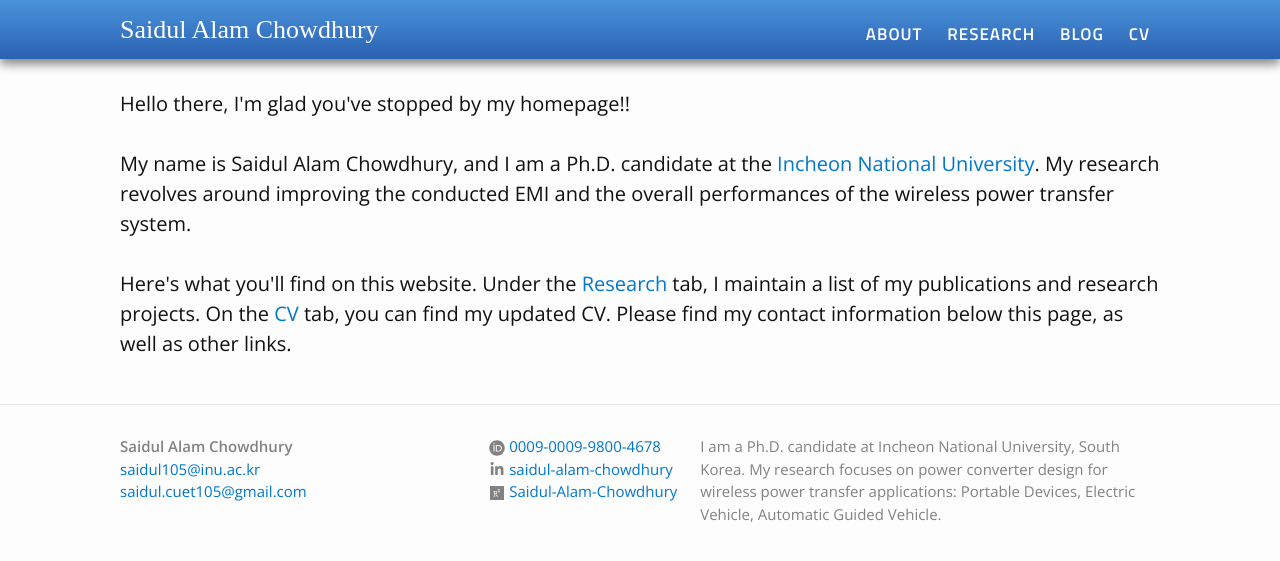
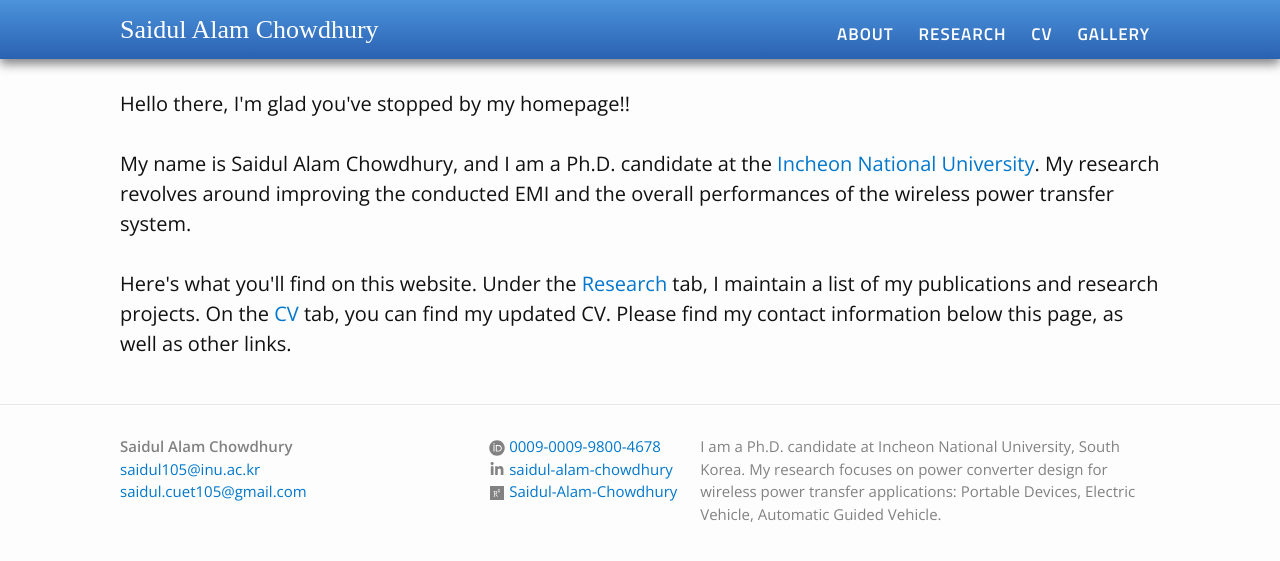
Before and after one commit to saidul105/saidul105.github.io, a Jekyll site: the page built from index.html, in a window 1280 px wide. Shown: the top 561 px of the page. Built offline with Jekyll 4.4.1, drawn with Linux system fonts in a browser that asks for light colours.

Commit message:
Update menu.yml

```diff
--- a/_data/menu.yml
+++ b/_data/menu.yml
@@ -7,12 +7,12 @@
 #- title: "Projects"
  # href: "/projects/"
 
-- title: "Blog"
-  href: "/blog/"
 
 - title: "CV"
   href: "/cv/"
 
+- title: "Gallery"
+  href: "/Gallery/"
 
 
 # - title: "Miscellany"
```
